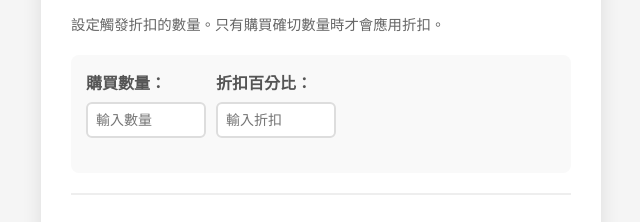
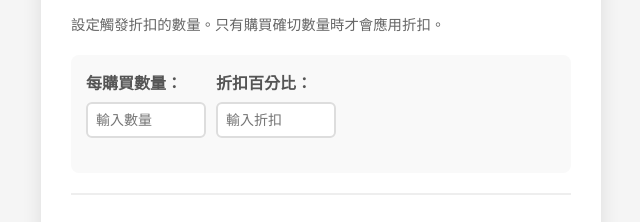
Before and after one commit to RyanChen0311/discount_per, a plain HTML site: page index.html in a window 1280 px wide. Shown: the part 159-381 px from the top of the page, 319-959 px from the left. Drawn offline with Linux system fonts and the light colour scheme.

Commit message:
Add files via upload

```diff
--- a/index.html
+++ b/index.html
@@ -15,7 +15,7 @@
                 <p class="instructions">設定觸發折扣的數量。只有購買確切數量時才會應用折扣。</p>
                 <div class="discount-rule">
                     <div class="input-group">
-                        <label>購買數量：</label>
+                        <label>每購買數量：</label>
                         <input type="number" id="discountQty" min="1" class="small-input" placeholder="輸入數量">
                     </div>
                     <div class="input-group">
```
